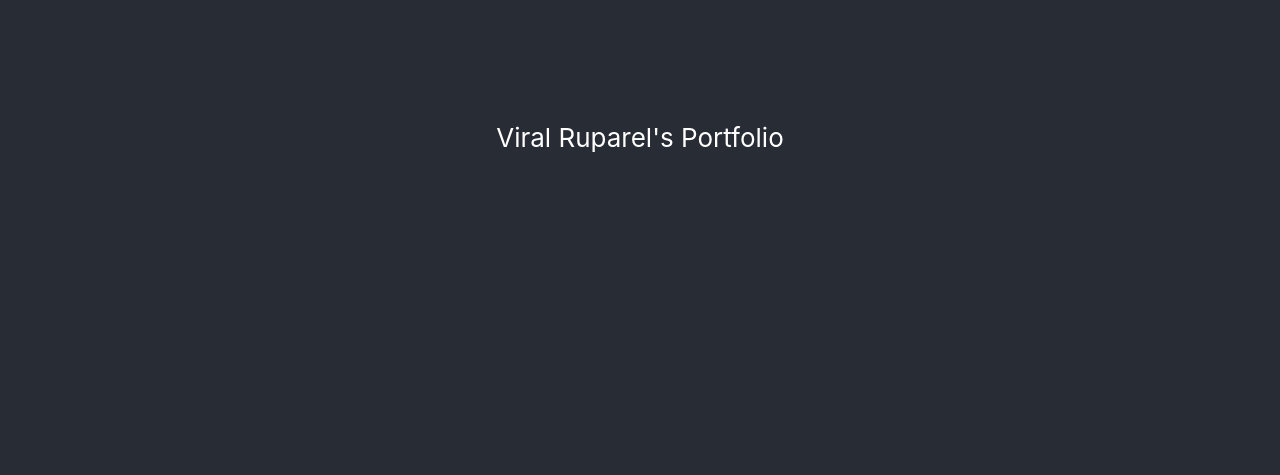
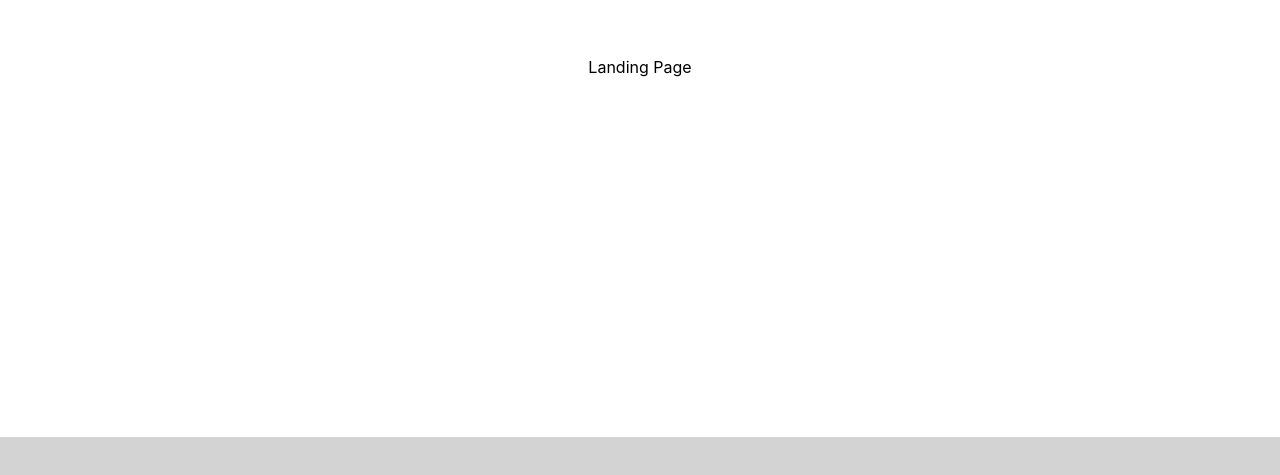
Before and after one commit to ViralRuparel/viral-ruparel-portfolio, a React (Create React App) app: page / in a window 1280 px wide. Shown: the part 263-738 px from the top of the page. Built offline with nearby package versions, Linux system fonts and the light colour scheme.

Commit message:
Horizontally scrolling layout done

```diff
--- a/src/App.css
+++ b/src/App.css
@@ -1,10 +1,54 @@
-.App {
+/* .App {
   text-align: center;
-}
+} */
 
 .App-logo {
   height: 40vmin;
   pointer-events: none;
+}
+
+.horizontal-scroll-wrapper{
+
+    display: flex;
+    flex-direction: row;
+    align-items: center;
+  justify-content: center;
+    width: 600vw;
+    transform: rotate(90deg) translateY(-100vh);
+    transform-origin: top left;
+
+}
+.horizontal-scroll-wrapper > div{
+    width: 100%;
+    height: 100vh;
+    text-align: center;
+    vertical-align: middle;
+
+}
+.contentDivs{
+  transform: translateY(40vh)
+}
+#path{
+  position: absolute;
+  bottom: 0;
+  height: 100px;
+  background-color: lightgrey;
+}
+
+#root{
+
+    width: 100vh;
+    height: 100vw;
+    transform: rotate(-90deg) translateX(-100vh);
+    transform-origin: top left;
+    overflow-y: scroll;
+    overflow-x: hidden;
+    position: absolute;
+    scrollbar-width: none;
+    -ms-overflow-style: none;
+}
+::-webkit-scrollbar {
+  display:none;
 }
 
 @media (prefers-reduced-motion: no-preference) {
--- a/src/App.js
+++ b/src/App.js
@@ -4,13 +4,15 @@ import './App.css';
 
 function App() {
   return (
-    <div className="App">
-      <header className="App-header">
-        <p>
-          Viral Ruparel's Portfolio
-        </p>
-      </header>
-    </div>
+    <div className="App horizontal-scroll-wrapper squares">
+      <div className="contentDivs">Landing Page</div>
+      <div className="contentDivs">About</div>
+      <div className="contentDivs">Skills</div>
+      <div className="contentDivs">Work</div>
+      <div className="contentDivs">Experience</div>
+      <div className="contentDivs">Contact</div>
+      <div id="path">PATHWAY</div>
+    </div >
   );
 }
 
```
